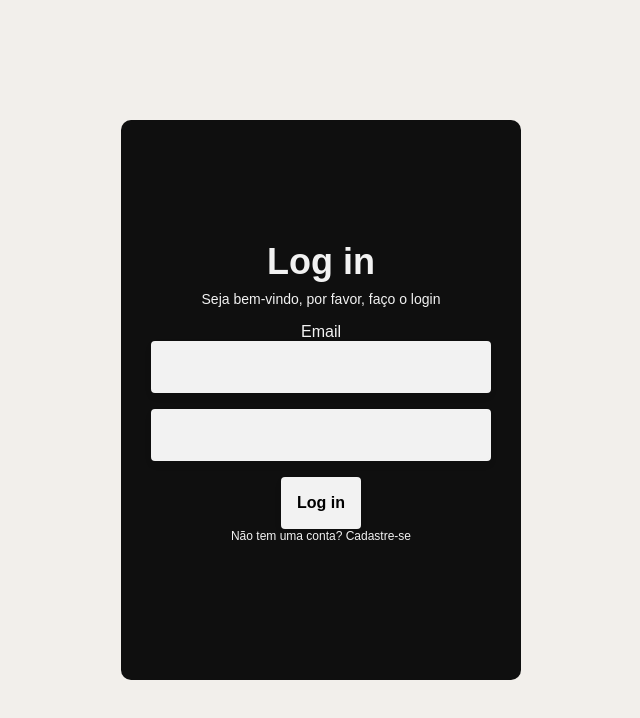
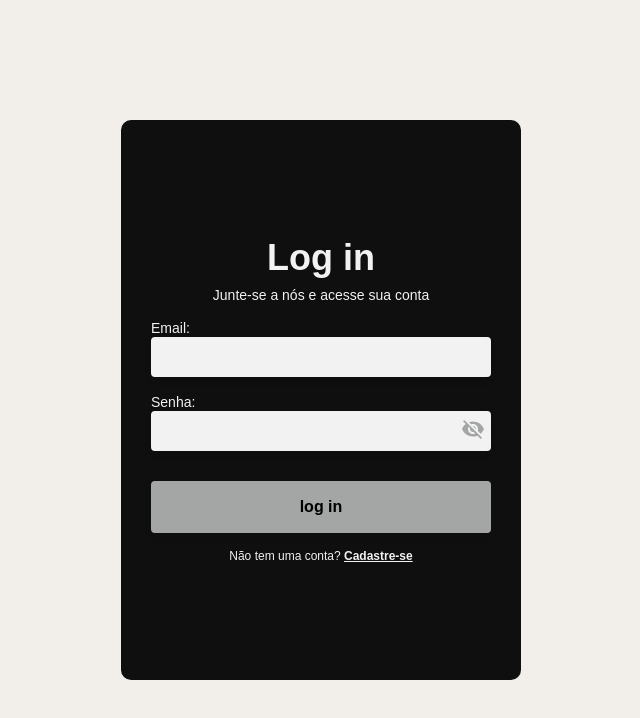
Before and after one commit to PdroHenriqueDev/photonique, a React (Create React App) app: page / in a window 1280 px wide. Shown: the top 718 px of the page, without its empty margins (319-959 px from the left). Built offline with nearby package versions, Linux system fonts and the light colour scheme.

Commit message:
feat(iput-component): adding visibility function

```diff
--- a/src/app/assets/styles/global.tsx
+++ b/src/app/assets/styles/global.tsx
@@ -10,7 +10,7 @@ export const GlobalStyle =  createGlobalStyle`
 
     body {
         background-color: ${({ theme }) => theme.colors.background};
-        color: ${({ theme }) => theme.colors.primary.lighter};
+        color: ${({ theme }) => theme.colors.primary.light};
         font-size: 16px;
     }
 
--- a/src/app/components/button/styles.tsx
+++ b/src/app/components/button/styles.tsx
@@ -4,7 +4,7 @@ export const DynamicButton = styled.button`
     height: 52px;
     border: none;
     padding: 0 16px;
-    background-color: ${(({ theme }) => theme.colors.primary.lighter)};
+    background-color: ${(({ theme }) => theme.colors.primary.main)};
     font-size: 16px;
     box-shadow: 0px 4px 10px rgba(0, 0, 0, 0.04);
     font-weight: bold;
--- a/src/app/components/input/index.tsx
+++ b/src/app/components/input/index.tsx
@@ -1,15 +1,35 @@
-import { Input, Label } from './styles';
+import { Input, InputPassword, InputPasswordContainer } from './styles';
+import Visibility from '@mui/icons-material/Visibility';
+import VisibilityOff from '@mui/icons-material/VisibilityOff';
 import { InputProps } from '../../models/components/input.model';
+import { useState } from 'react';
 
 function Form(props: InputProps) {
-  const { label } = props;
-  const labelExists = (label && label?.length > 0) || false;
+  const { type } = props;
+  const defaultInput = type ? (type !== 'password') : true;
+
+  const [showPassword, setShowPassword] = useState<boolean>(false);
+  const [inputType, setInputType] = useState<any>('password');
+
+  const solvePassword = () => {
+    setShowPassword(showPassword ? false : true);
+    setInputType(inputType === 'password' ? 'text' : 'password');
+  };
+
   return (
     <>
-        { labelExists &&
-            <Label>{label}</Label>
+        {
+            defaultInput
+              ? <Input />
+              : <InputPasswordContainer>
+                    <InputPassword type={inputType} />
+                    { showPassword
+                      ? <span onClick={solvePassword}><Visibility /> </span>
+                      : <span onClick={solvePassword}><VisibilityOff /></span>
+                    }
+                </InputPasswordContainer>
+
         }
-        <Input />
     </>
   );
 }
--- a/src/app/components/input/styles.tsx
+++ b/src/app/components/input/styles.tsx
@@ -1,12 +1,14 @@
 import styled from 'styled-components';
+import { InputProps } from '../../models/components/input.model';
 
-export const Input = styled.input`
+
+export const Input = styled.input<InputProps>`
     width: 100%;
     border: none;
-    background: ${(({ theme }) => theme.colors.primary.lighter)};;
-    border: 2px solid ${(({ theme }) => theme.colors.primary.lighter)};;
+    background: ${(({ theme }) => theme.colors.primary.lighter)};
+    border: 2px solid ${(({ theme }) => theme.colors.primary.lighter)};
     box-shadow: 0px 4px 10px rgba(0, 0, 0, 0.04);
-    height: 52px;
+    height: 40px;
     border-radius: 4px;
     outline: none;
     padding: 0 16px;
@@ -14,11 +16,49 @@ export const Input = styled.input`
     transition: border-color 0.2s ease-in;
     appearance: none;
 
-    & + & {
-        margin-top: 16px;
+    &:focus {
+        border-color: ${({ theme }) => theme.colors.primary.main};
+    }
+
+    /* &[disabled] {
+        background-color: ${({ theme }) => theme.colors.primary.main};
+        border-color: ${({ theme }) => theme.colors.primary.main};
+    } */
+`;
+
+export const InputPasswordContainer = styled.div`
+    display: flex;
+    flex-direction: row;
+    align-items: center;
+    width: 100%;
+
+    svg {
+        margin-left: -30px;
+        color: ${({ theme }) => theme.colors.primary.main};
+        cursor: pointer;
     }
 `;
 
-export const Label = styled.label`
-    color: ${(({ theme }) => theme.colors.primary.lighter)};
+export const InputPassword = styled.input<InputProps>`
+    width: 100%;
+    border: none;
+    background: ${(({ theme }) => theme.colors.primary.lighter)};
+    border: 2px solid ${(({ theme }) => theme.colors.primary.lighter)};
+    box-shadow: 0px 4px 10px rgba(0, 0, 0, 0.04);
+    height: 40px;
+    border-radius: 4px;
+    outline: none;
+    padding: 0 16px;
+    font-size: 16px;
+    transition: border-color 0.2s ease-in;
+    appearance: none;
+
+    &:focus {
+        border-color: ${({ theme }) => theme.colors.primary.main};
+    };
+
+    /* &[disabled] {
+        background-color: ${({ theme }) => theme.colors.primary.main};
+        border-color: ${({ theme }) => theme.colors.primary.main};
+    } */
 `;
--- a/src/app/models/components/input.model.ts
+++ b/src/app/models/components/input.model.ts
@@ -1,3 +1,3 @@
 export interface InputProps {
-  label?: string;
+  type?: 'text' | 'password';
 }
--- a/src/app/pages/register/components/form/index.tsx
+++ b/src/app/pages/register/components/form/index.tsx
@@ -1,16 +1,22 @@
 import Button from '../../../../components/button';
 import Input from '../../../../components/input';
-import { Container, TextLogin, TextRegister, TextWelcome } from './styles';
+import { Container, InputContainer, Label, TextLogin, TextRegister, TextWelcome } from './styles';
 
 function Form() {
   return (
     <Container>
         <TextLogin>Log in</TextLogin>
-        <TextWelcome>Seja bem-vindo, por favor, faço o login</TextWelcome>
-        < Input label='Email'/>
-        < Input/>
-        < Button label='Log in' />
-        <TextRegister>Não tem uma conta? Cadastre-se</TextRegister>
+        <TextWelcome>Junte-se a nós e acesse sua conta</TextWelcome>
+        <InputContainer>
+            <Label>Email:</Label>
+            < Input/>
+        </InputContainer>
+        <InputContainer>
+            <Label>Senha:</Label>
+            < Input type="password"/>
+        </InputContainer>
+        < Button label='log in' />
+        <TextRegister>Não tem uma conta? <strong>Cadastre-se</strong></TextRegister>
     </Container>
   );
 }
--- a/src/app/pages/register/components/form/styles.tsx
+++ b/src/app/pages/register/components/form/styles.tsx
@@ -12,7 +12,8 @@ export const Container = styled.div`
     background-color: ${({ theme }) => theme.colors.primary.dark};
 
     button {
-        margin-top: 16px;
+        margin-top: 30px;
+        width: 100%;
     }
 `;
 
@@ -29,9 +30,26 @@ export const TextWelcome = styled.span`
     margin-bottom: 16px;
 `;
 
-export const TextRegister = styled.span`
-    font-size: 12px;
-    font-weight: 500;
+export const InputContainer = styled.div`
+    width: 100%;
+    & + & {
+        margin-top: 16px;
+    }
+`;
+
+export const Label = styled.span`
+    font-size: 14px;
+    /* font-weight: bold; */
     color: ${(({ theme }) => theme.colors.primary.lighter)};;
     margin-bottom: 16px;
 `;
+
+export const TextRegister = styled.span`
+    font-size: 12px;
+    color: ${(({ theme }) => theme.colors.primary.lighter)};;
+    margin-top: 16px;
+
+    strong {
+        text-decoration: underline;
+    }
+`;
```
